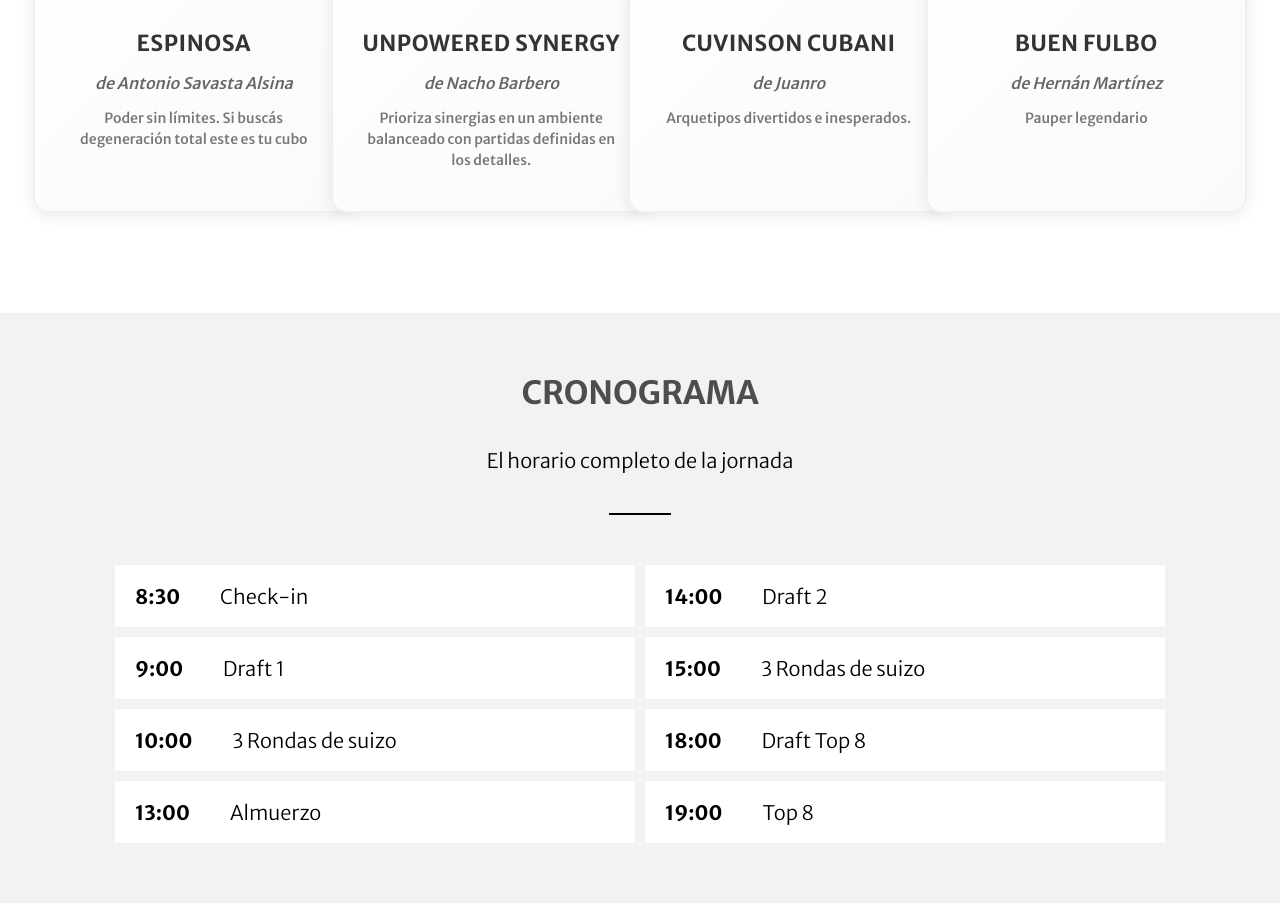
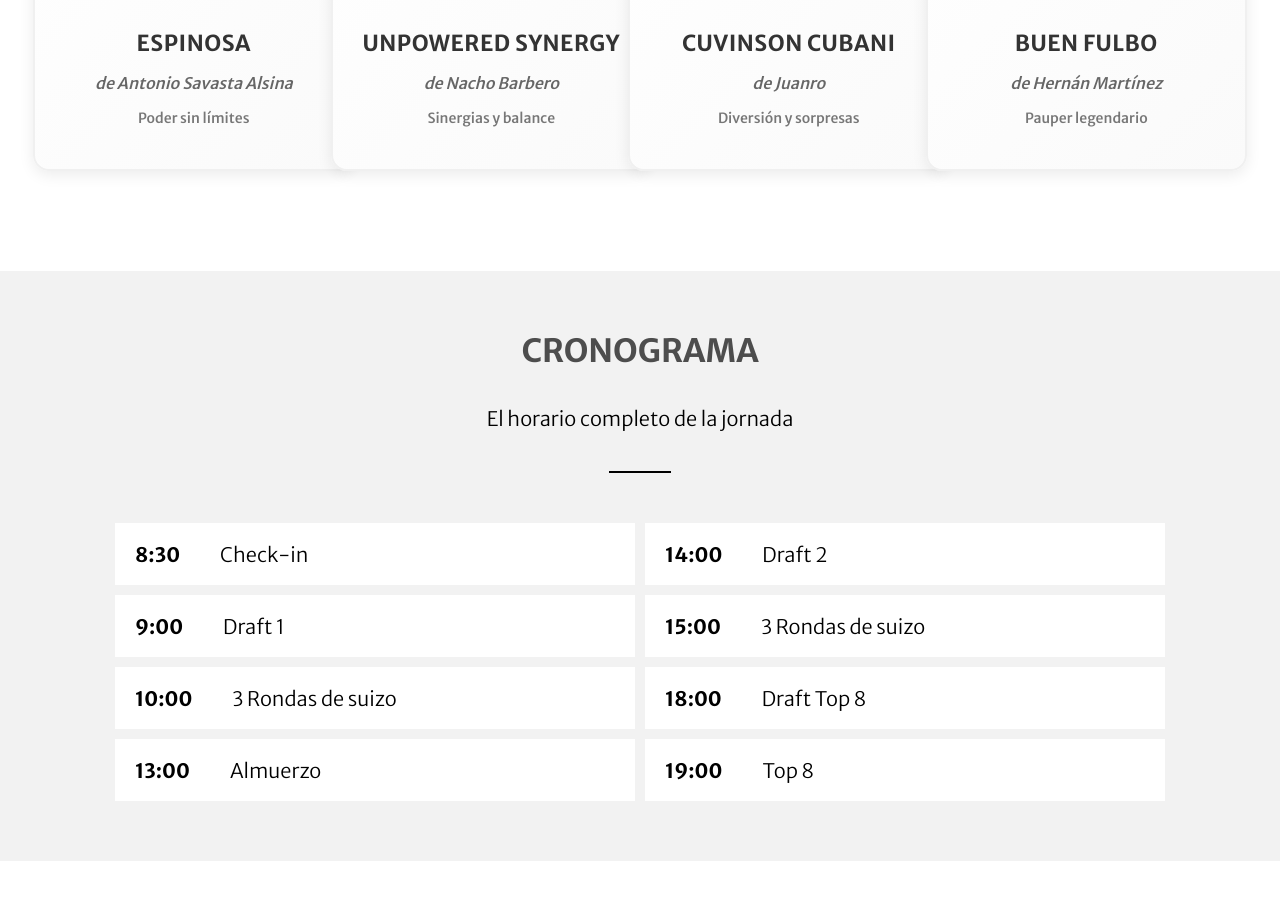
Before and after one commit to juanro00/FNC2, a plain HTML site: page index.html in a window 1280 px wide. Shown: the part 2881-3786 px from the top of the page. Drawn offline with Linux system fonts and the light colour scheme.

Commit message:
cambio en descripciones de cubo

```diff
--- a/index.html
+++ b/index.html
@@ -109,21 +109,21 @@
                 <img src="https://cards.scryfall.io/art_crop/front/0/9/0948e6dc-8af7-45d3-91de-a2aebee83e82.jpg?1559591784" alt="Cubo 1" class="cubo-img" />
                 <h3 class="cubo-name">Espinosa</h3>
                 <p class="cubo-subtitle">de Antonio Savasta Alsina</p>
-                <p class="cubo-desc">Poder sin límites. Si buscás degeneración total este es tu cubo</p>
+                <p class="cubo-desc">Poder sin límites</p>
             </a>
 
             <a href="https://cubecobra.com/cube/overview/usynergy" target="_blank" class="cubo-item">
                 <img src="https://cards.scryfall.io/art_crop/front/2/5/25158cd5-749b-408c-9ab1-0f83e38730f7.jpg?1562902485" alt="Cubo 2" class="cubo-img" />
                 <h3 class="cubo-name">Unpowered Synergy</h3>
                 <p class="cubo-subtitle">de Nacho Barbero</p>
-                <p class="cubo-desc">Prioriza sinergias en un ambiente balanceado con partidas definidas en los detalles.</p>
+                <p class="cubo-desc">Sinergias y balance</p>
             </a>
 
             <a href="https://cubecobra.com/cube/overview/Cuvani" target="_blank" class="cubo-item">
                 <img src="https://cards.scryfall.io/art_crop/front/4/a/4a57766e-8966-4e14-b78f-48ecb5d889c1.jpg?1541002887" alt="Cubo 3" class="cubo-img" />
                 <h3 class="cubo-name">Cuvinson Cubani</h3>
                 <p class="cubo-subtitle">de Juanro</p>
-                <p class="cubo-desc">Arquetipos divertidos e inesperados.</p>
+                <p class="cubo-desc">Diversión y sorpresas</p>
             </a>
 
             <a href="https://cubecobra.com/cube/overview/buenfulbo" target="_blank" class="cubo-item">
```
